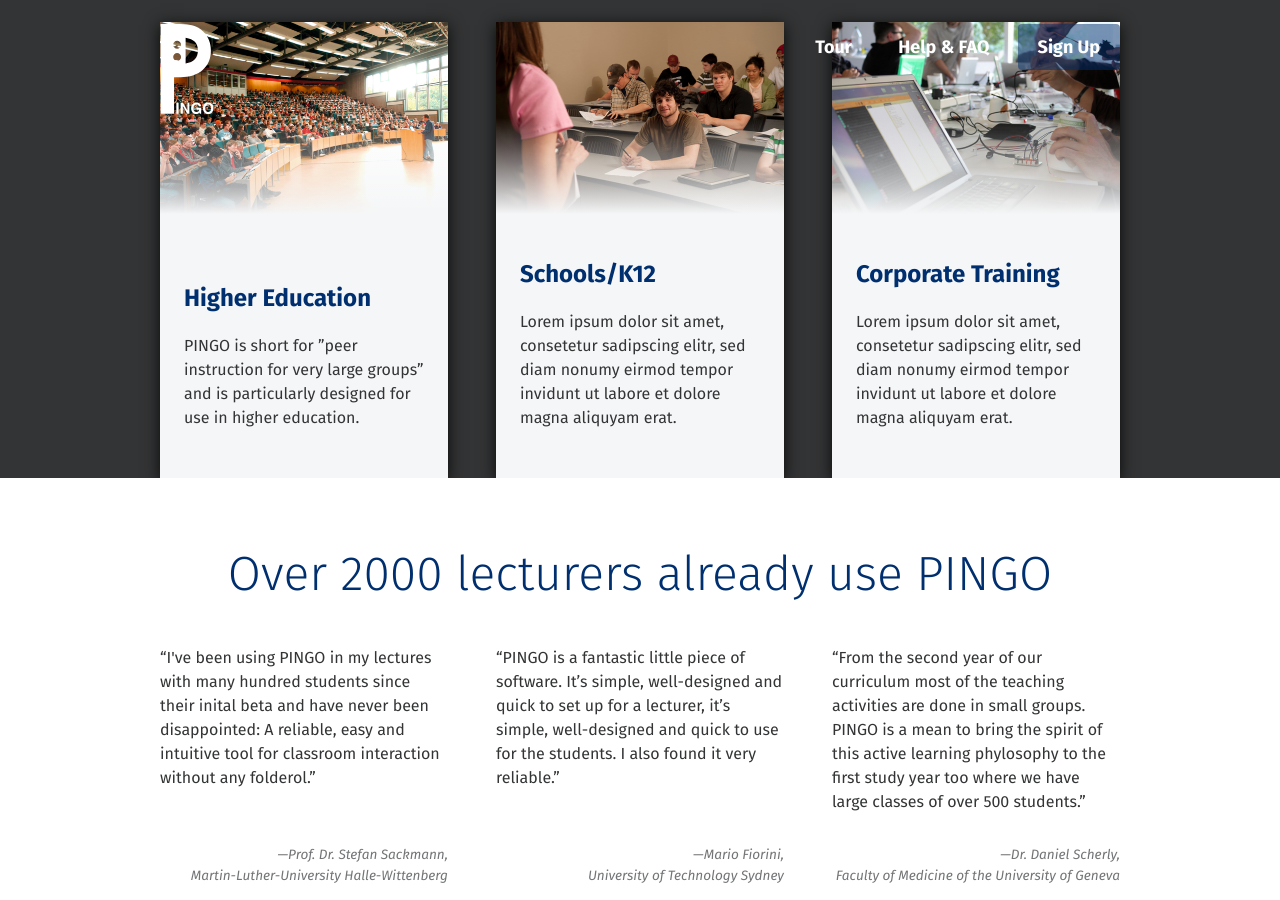
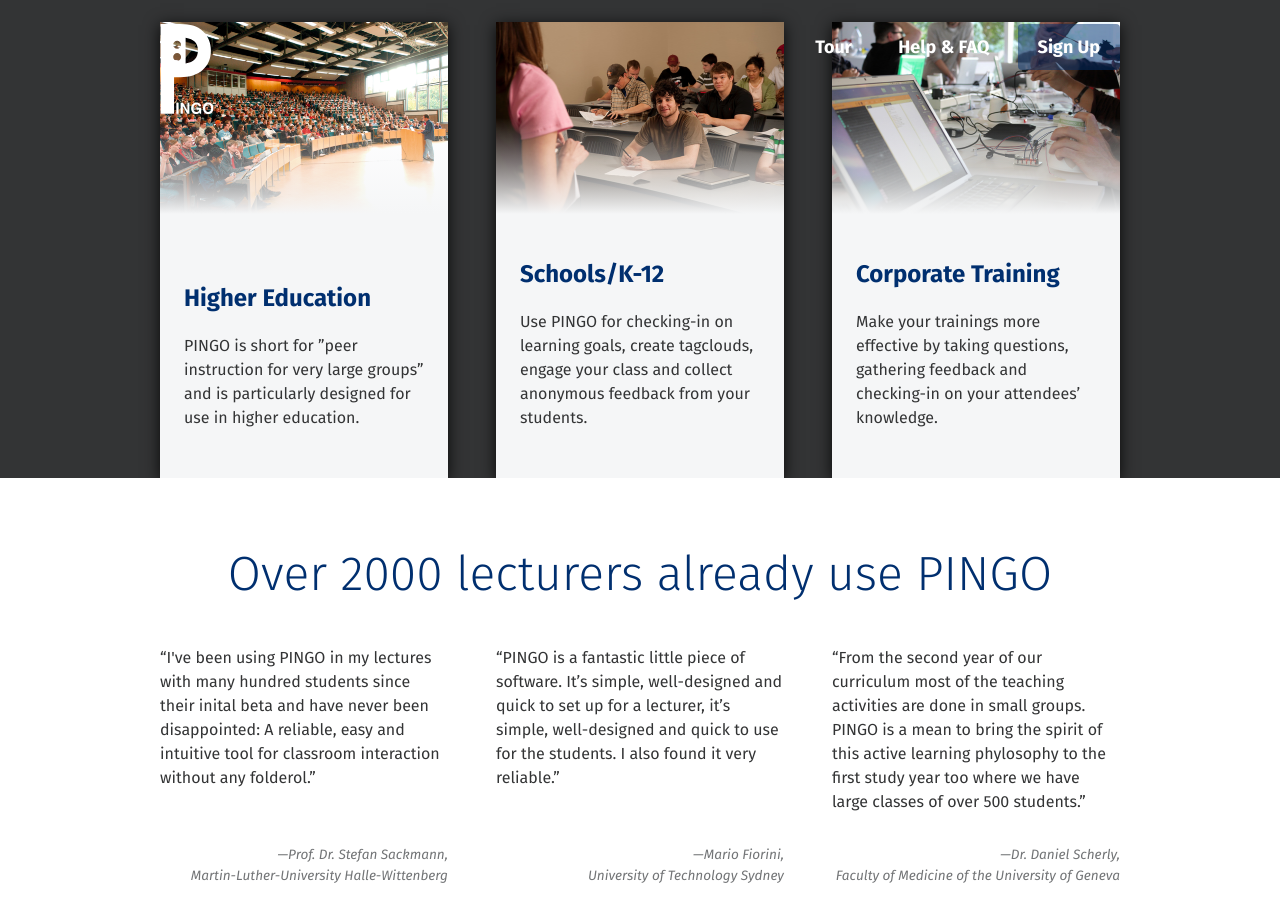
Before and after one commit to PingoUPB/pingoupb.github.io, a Jekyll site: the page built from index.html, in a window 1280 px wide and 900 px high, scrolled down 1226 px. Built offline with Jekyll 4.4.1, drawn with Linux system fonts in a browser that asks for light colours; Markdown is read by kramdown in place of the engine named in the settings.

Commit message:
add some text #LandingPage-4

```diff
--- a/_data/cases.yml
+++ b/_data/cases.yml
@@ -2,10 +2,10 @@
   desc: PINGO is short for ”peer instruction for very large groups” and is particularly designed for use in higher education.
   img: crowd-small.png
 
-- title: Schools/K12
-  desc: Lorem ipsum dolor sit amet, consetetur sadipscing elitr, sed diam nonumy eirmod tempor invidunt ut labore et dolore magna aliquyam erat.
+- title: Schools/K-12
+  desc: Use PINGO for checking-in on learning goals, create tagclouds, engage your class and collect anonymous feedback from your students.
   img: school.png
 
 - title: Corporate Training
-  desc: Lorem ipsum dolor sit amet, consetetur sadipscing elitr, sed diam nonumy eirmod tempor invidunt ut labore et dolore magna aliquyam erat.
+  desc: "Make your trainings more effective by taking questions, gathering feedback and checking-in on your attendees’ knowledge. "
   img: business.png
```
